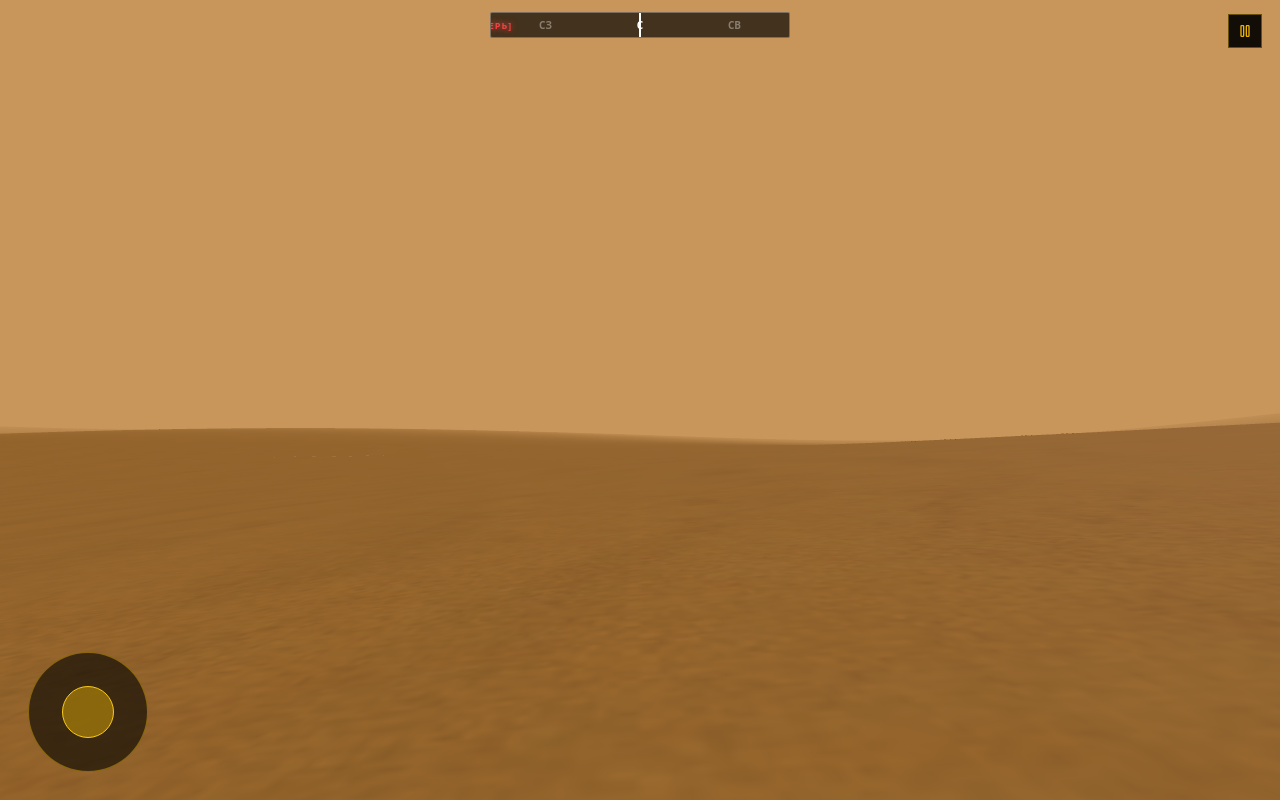
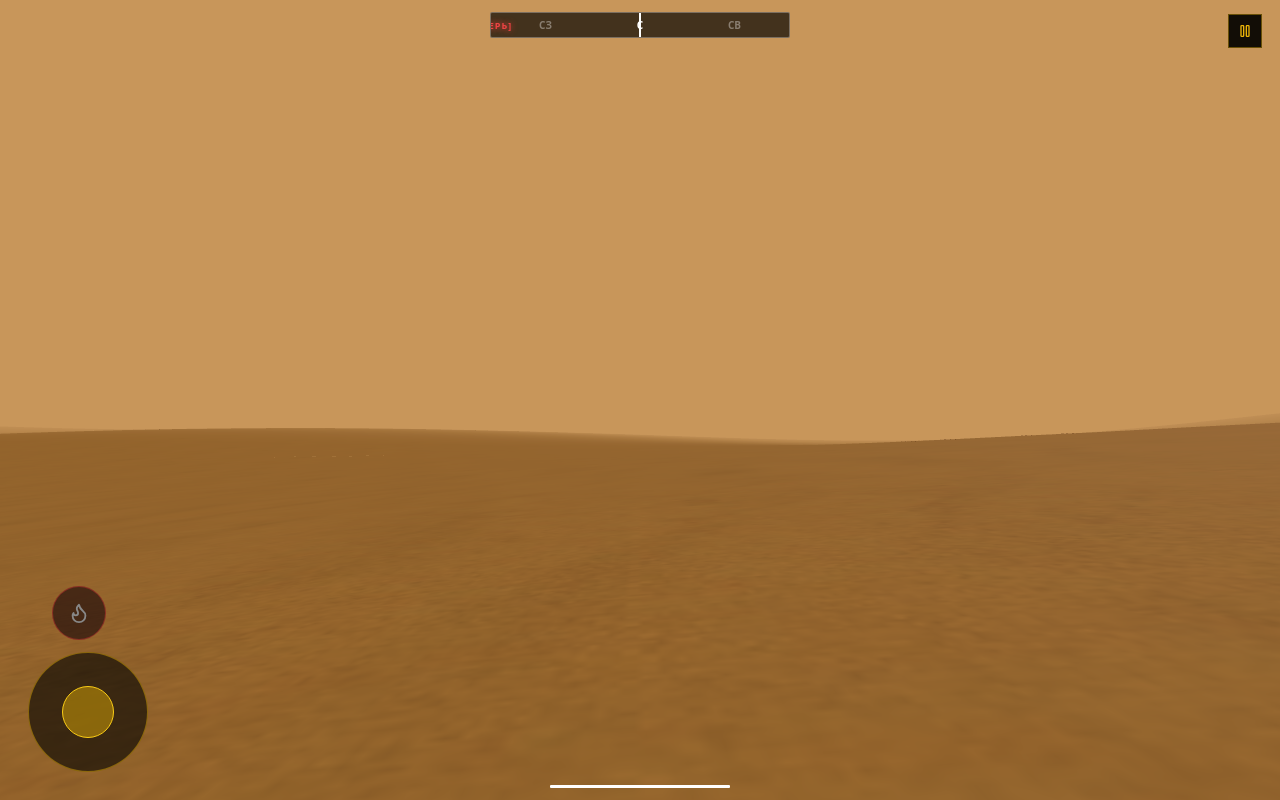
Before and after one commit to JDonn319/TheEndlessWastelands, a React (Vite) app: page / in a window 1280 px wide. Both pictures are taken after a click on the button "НАЧАТЬ". Built offline with nearby package versions, Linux system fonts and the light colour scheme.

Commit message:
Update HUD.tsx

```diff
--- a/src/ui/HUD.tsx
+++ b/src/ui/HUD.tsx
@@ -1,24 +1,36 @@
 import React, { useRef } from 'react'
-import { Pause } from 'lucide-react'
+import { Pause, Flame } from 'lucide-react'
 import { Compass } from './Compass'
 import { Joystick } from './Joystick'
 
 interface HUDProps {
   yaw: number
+  doorAngle: number | null
   subtitle: string | null
   playerName: string
+  stamina: number
+  isNearDoor: boolean
+  onInteractDoor: () => void
   onOpenPause: () => void
   onMove: (vector: { x: number; y: number }) => void
   onLookDelta: (delta: { x: number; y: number }) => void
+  onSprintStart: () => void
+  onSprintEnd: () => void
 }
 
 export const HUD: React.FC<HUDProps> = ({
   yaw,
+  doorAngle,
   subtitle,
   playerName,
+  stamina,
+  isNearDoor,
+  onInteractDoor,
   onOpenPause,
   onMove,
   onLookDelta,
+  onSprintStart,
+  onSprintEnd,
 }) => {
   const lookTouchIdRef = useRef<number | null>(null)
   const lastTouchRef = useRef({ x: 0, y: 0 })
@@ -62,7 +74,7 @@ export const HUD: React.FC<HUDProps> = ({
         userSelect: 'none',
       }}
     >
-      <Compass yaw={yaw} />
+      <Compass yaw={yaw} doorAngle={doorAngle} />
 
       <div
         style={{
@@ -107,6 +119,60 @@ export const HUD: React.FC<HUDProps> = ({
 
       <Joystick onMove={onMove} />
 
+      <button
+        onTouchStart={onSprintStart}
+        onTouchEnd={onSprintEnd}
+        onMouseDown={onSprintStart}
+        onMouseUp={onSprintEnd}
+        style={{
+          position: 'fixed',
+          bottom: '160px',
+          left: '52px',
+          width: '54px',
+          height: '54px',
+          borderRadius: '50%',
+          backgroundColor: stamina > 5 ? 'rgba(20, 15, 6, 0.65)' : 'rgba(30, 10, 10, 0.65)',
+          border: stamina > 5 ? '1.5px solid rgba(234, 179, 8, 0.5)' : '1.5px solid rgba(200, 50, 50, 0.5)',
+          color: stamina > 5 ? '#facc15' : '#888888',
+          display: 'flex',
+          alignItems: 'center',
+          justifyContent: 'center',
+          pointerEvents: 'auto',
+          touchAction: 'none',
+          zIndex: 60,
+          cursor: 'pointer',
+        }}
+      >
+        <Flame size={22} />
+      </button>
+
+      {isNearDoor && (
+        <button
+          onClick={onInteractDoor}
+          style={{
+            position: 'fixed',
+            top: '55%',
+            left: '50%',
+            transform: 'translate(-50%, -50%)',
+            height: '40px',
+            padding: '0 24px',
+            backgroundColor: '#141008',
+            border: '1px solid #ef4444',
+            color: '#ffffff',
+            fontFamily: 'system-ui, -apple-system, sans-serif',
+            fontSize: '12px',
+            fontWeight: 800,
+            letterSpacing: '2px',
+            textTransform: 'uppercase',
+            pointerEvents: 'auto',
+            cursor: 'pointer',
+            zIndex: 65,
+          }}
+        >
+          ОСМОТРЕТЬ ДВЕРЬ
+        </button>
+      )}
+
       <div
         style={{
           position: 'fixed',
@@ -123,17 +189,41 @@ export const HUD: React.FC<HUDProps> = ({
         onTouchCancel={handleTouchLookEnd}
       />
 
+      <div
+        style={{
+          position: 'fixed',
+          bottom: '12px',
+          left: '50%',
+          transform: 'translateX(-50%)',
+          width: '180px',
+          height: '3px',
+          backgroundColor: 'rgba(255, 255, 255, 0.15)',
+          overflow: 'hidden',
+          borderRadius: '1px',
+          pointerEvents: 'none',
+        }}
+      >
+        <div
+          style={{
+            height: '100%',
+            width: `${stamina}%`,
+            backgroundColor: '#ffffff',
+            transition: 'width 0.1s linear',
+          }}
+        />
+      </div>
+
       {subtitle && (
         <div
           style={{
             position: 'fixed',
-            bottom: '36px',
+            bottom: '40px',
             left: '50%',
             transform: 'translateX(-50%)',
             color: '#ffffff',
             fontFamily: 'system-ui, -apple-system, sans-serif',
             fontSize: '14px',
-            fontWeight: 700,
+            fontWeight: 600,
             letterSpacing: '1px',
             textAlign: 'center',
             pointerEvents: 'none',
```
